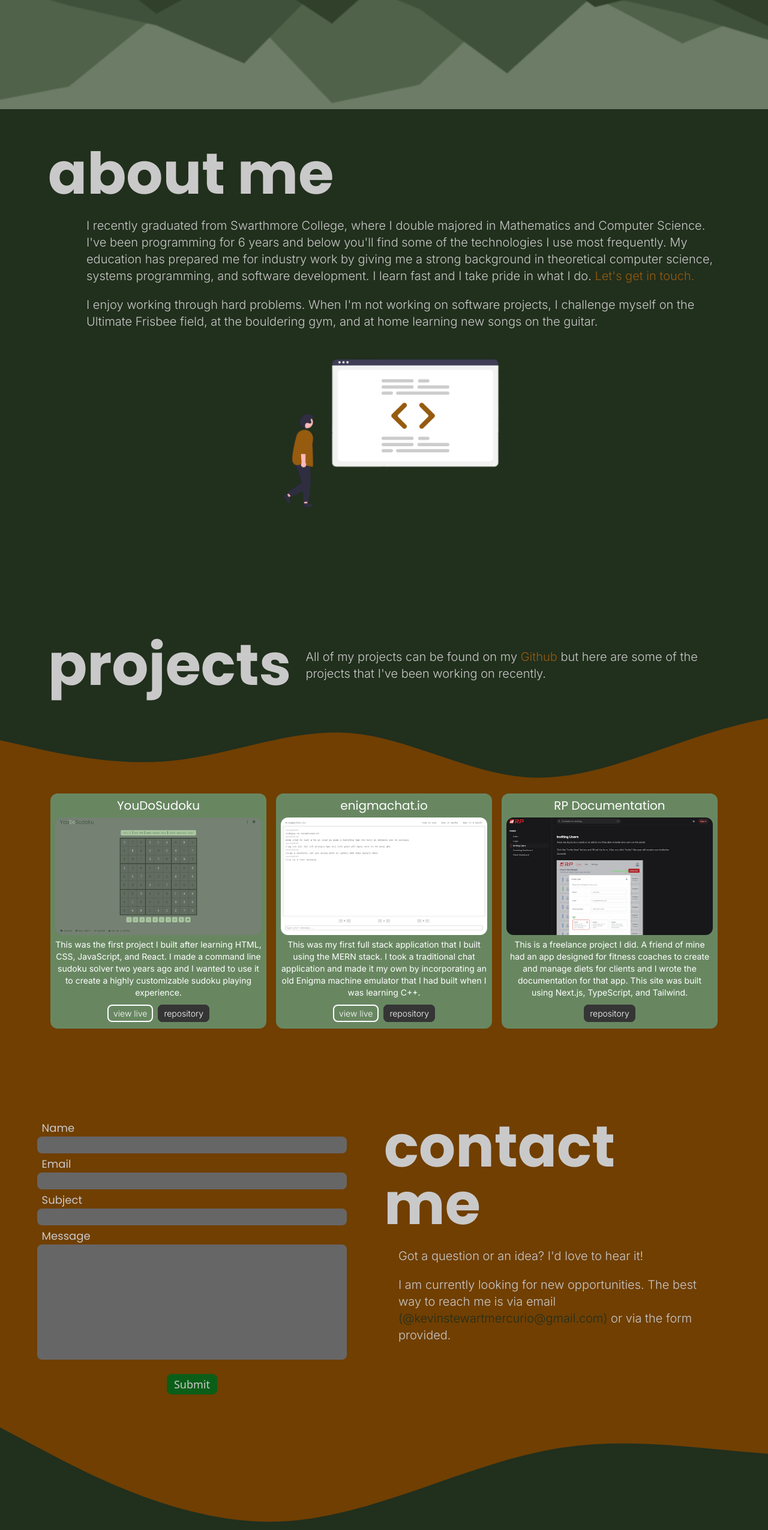
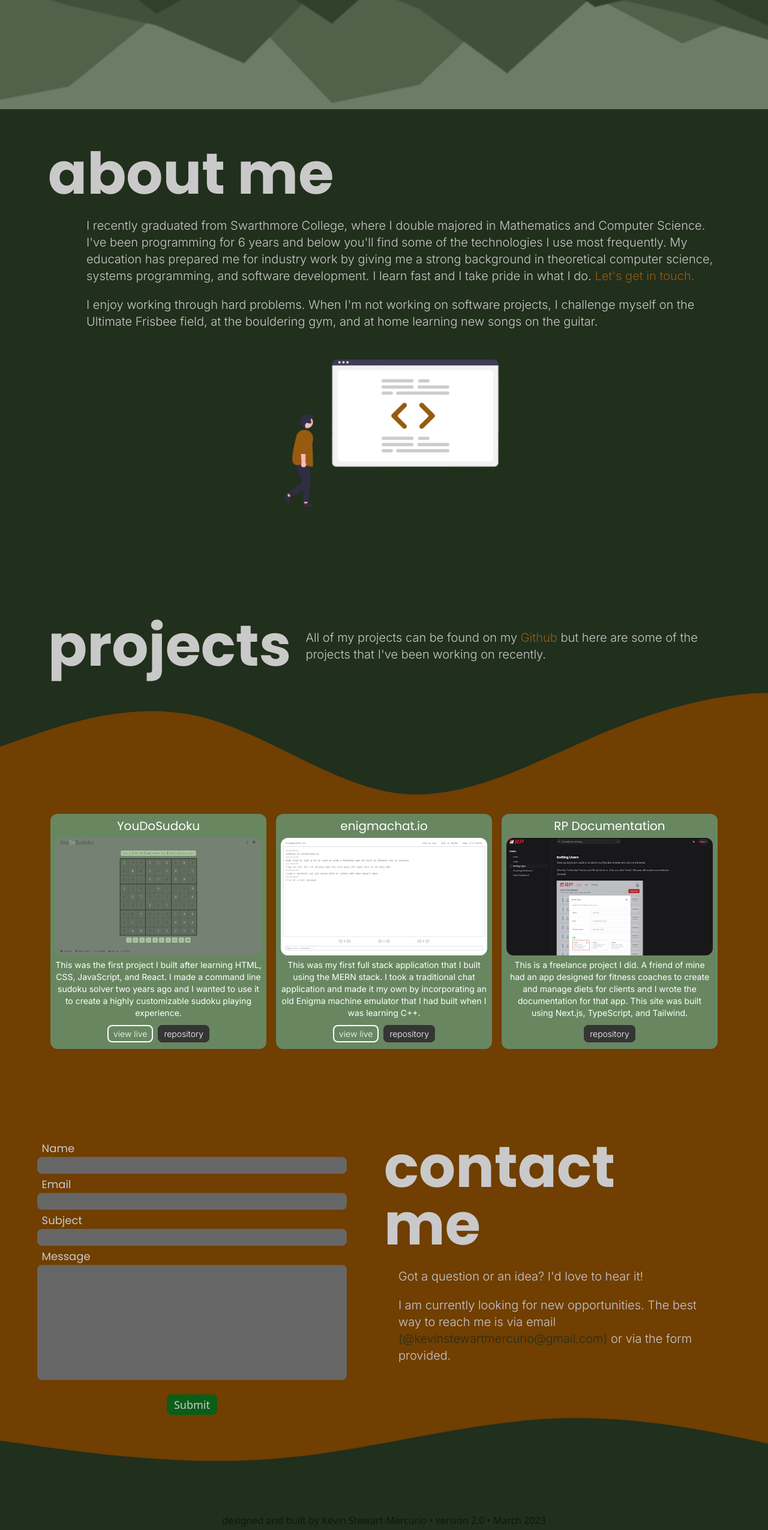
Before and after one commit to kevinstewartmercurio/portfolio, a Next.js app: page / in a window 1280 px wide. Shown: the part 798-3349 px from the top of the page at 60% size. Built offline with nearby package versions, Linux system fonts and the light colour scheme.

Commit message:
fixing deployment errors

```diff
--- a/src/components/Bio.jsx
+++ b/src/components/Bio.jsx
@@ -6,7 +6,7 @@ import codeReview from "../../public/undraw_code_review.png"
 export function Bio() {
     return (
         <>
-            <div className="bg-[#212f1d] w-full h-max pt-8 pb-32 flex flex-col">
+            <div className="bg-[#212f1d] w-full h-max pt-8 pb-24 flex flex-col">
                 <div className="text-[#cac9c9] h-max pl-4 md:pl-12 lg:pl-20 pr-3 md:pr-10 lg:pr-20 pt-7 pb-4">
                     <h1 className="font-['Poppins'] text-5xl md:text-7xl lg:text-8xl font-bold">
                         about me
--- a/src/components/Footer.jsx
+++ b/src/components/Footer.jsx
@@ -1,15 +1,15 @@
 export function Footer() {
     return (
         <>
-            <div className="w-full h-[248px] text-center absolute">
-                <p className="text-[#0e190d] mt-[224px] text-sm">
+            <div className="w-full h-[200px] text-center absolute">
+                <p className="text-[#0e190d] mt-[164px] text-sm lg:text-base">
                     designed and built by Kevin Stewart-Mercurio&nbsp;
                     <span className="invisible sm:visible absolute sm:static">
                         &#x2022; version 2.0 &#x2022; March 2023
                     </span>
                 </p>
             </div>
-            <div className="bg-[url(/waves-footer-haikei.png)] bg-no-repeat w-full h-[248px]"></div>
+            <div className="bg-[url(/waves-footer-haikei.png)] bg-cover bg-no-repeat w-full h-[200px]"></div>
         </>
     )
 }
--- a/src/components/ProjectsPreview.jsx
+++ b/src/components/ProjectsPreview.jsx
@@ -91,7 +91,7 @@ function ProjectCard({ title, image, desc, live, repo }) {
 export function ProjectsPreview() {
     return (
         <>
-            <div className="h-[1374px] xxs:h-[1356px] xs:h-[1382px] sm:h-[642px] md:h-[686px] xl:h-[724px]">
+            <div className="h-[1404px] xxs:h-[1380px] xs:h-[1452px] sm:h-[704px] md:h-[748px] lg:h-[788px] xl:h-[790px] 3xl:h-[846px] 4xl:h-[854px]">
                 <div className="text-[#cac9c9] bg-[#212f1d] w-full h-[192px] xxs:h-[172px] pl-4 md:pl-12 lg:pl-20 pr-3 md:pr-8 lg:pr-12 pt-8 flex flex-col sm:flex-row items-start sm:items-center absolute z-10">
                     <h1 className="w-max font-['Poppins'] text-5xl md:text-7xl lg:text-8xl font-bold">
                         projects
@@ -112,8 +112,8 @@ export function ProjectsPreview() {
                         some of the projects that I've been working on recently.
                     </p>
                 </div>
-                <div className="bg-[url(/waves-projects-haikei.png)] bg-no-repeat w-full h-[128px] mt-[136px] xxs:mt-[116px] xs:mt-[126px] xl:mt-[164px] absolute"></div>
-                <div className="bg-[#703f01] w-full h-[1136px] sm:h-[388px] md:h-[432px] mt-[240px] xxs:mt-[220px] xs:mt-[254px] xl:mt-[292px] px-3 pt-6 pb-4 absolute z-10">
+                <div className="bg-[url(/waves-projects2-haikei.png)] bg-cover bg-no-repeat w-full h-[226px] mt-[148px] xxs:mt-[124px] lg:mt-[158px] absolute"></div>
+                <div className="bg-[#703f01] w-full h-[1136px] sm:h-[388px] md:h-[432px] 3xl:h-[480px] mt-[268px] xxs:mt-[244px] xs:mt-[316px] lg:mt-[356px] xl:mt-[358px] 3xl:mt-[366px] 4xl:mt-[380px] px-3 pt-6 pb-4 absolute z-10">
                     <div className="h-full flex flex-col sm:flex-row items-center sm:justify-center">
                         {projects.map((el, idx) => {
                             return (
--- a/src/pages/_document.js
+++ b/src/pages/_document.js
@@ -7,7 +7,7 @@ export default function Document() {
         <link rel="preconnect" href="https://fonts.googleapis.com" />
         <link rel="preconnect" href="https://fonts.gstatic.com" crossorigin />
         <link href="https://fonts.googleapis.com/css2?family=Inter:wght@300;400&family=Poppins:wght@400;600;700&display=swap" rel="stylesheet" />
-        <script src="https://kit.fontawesome.com/f06830f55e.js" crossorigin="anonymous"></script>
+        <script src="https://kit.fontawesome.com/f06830f55e.js" crossorigin="anonymous" async></script>
       </Head>
       <body>
         <Main />
--- a/tailwind.config.js
+++ b/tailwind.config.js
@@ -6,7 +6,10 @@ module.exports = {
             "sm": "640px",
             "md": "768px",
             "lg": "1024px",
-            "xl": "1280px"
+            "xl": "1280px",
+            "2xl": "1536px",
+            "3xl": "2300px",
+            "4xl": "2448px",
         }
     },
     content: [
```
Also changed, not shown: src/pages/index.js (+4 -4 lines), .eslintrc.json, public/waves-footer-haikei.png, public/waves-projects2-haikei.png (added).
